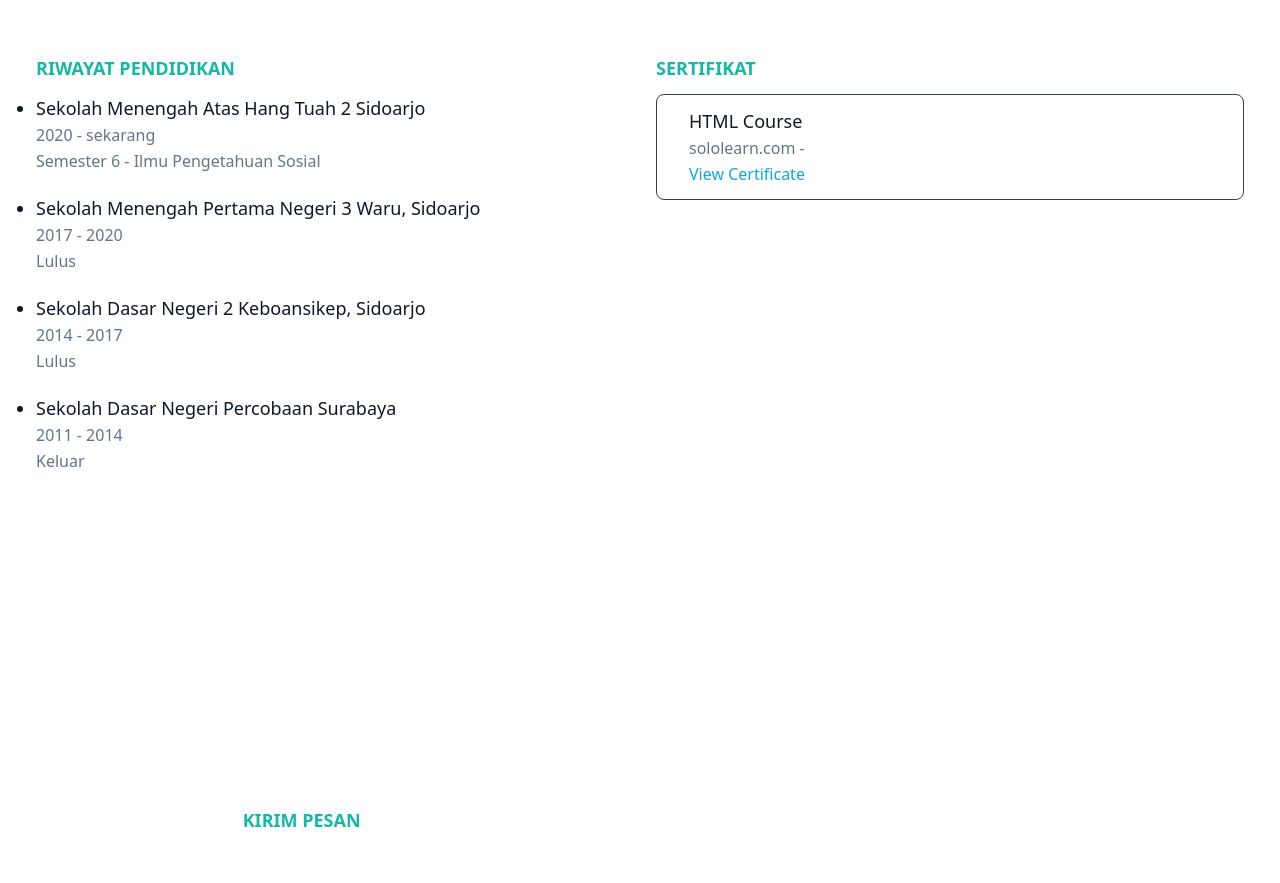
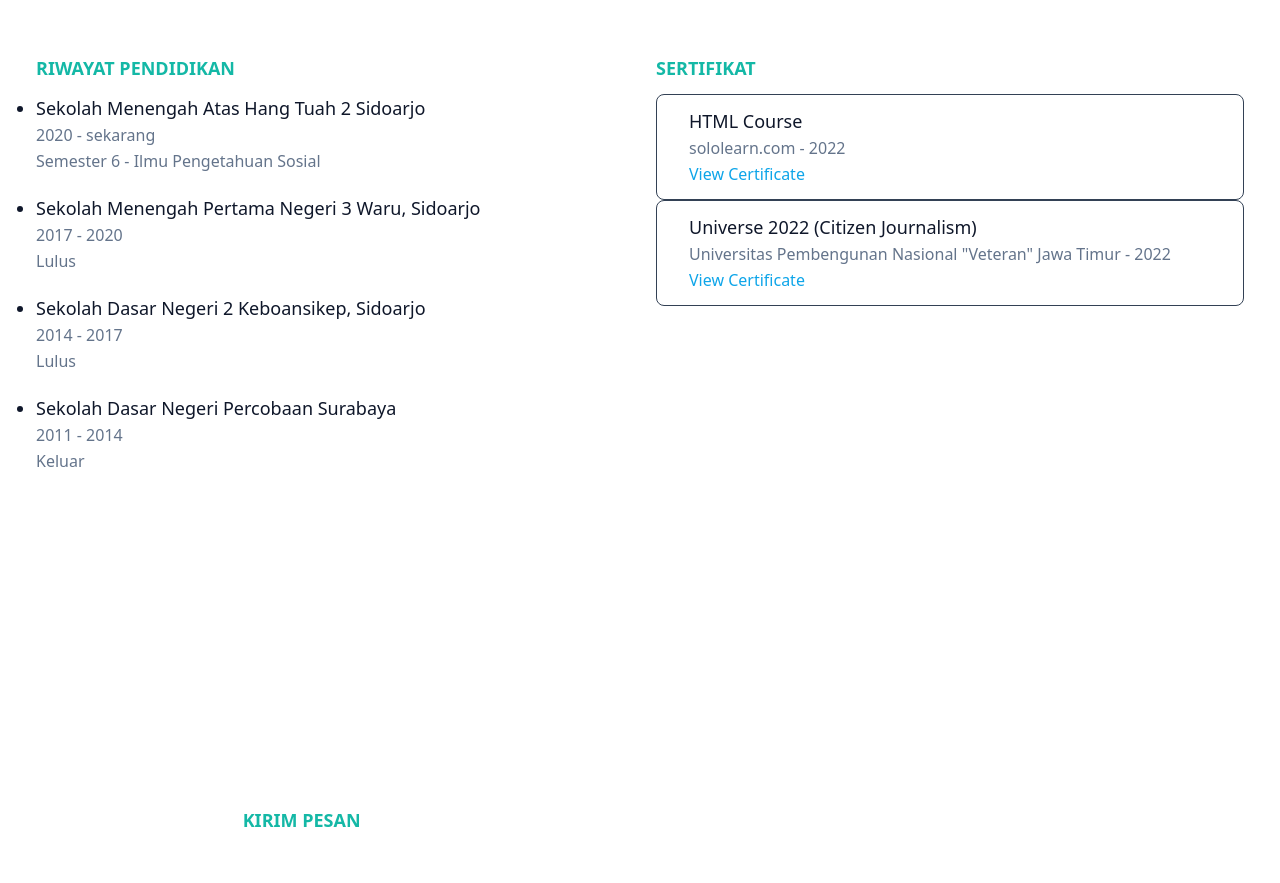
Before and after one commit to RendraYudha/sosmed, a plain HTML site: page index.html in a window 1280 px wide. Shown: the part 1000-1883 px from the top of the page. Drawn offline with nearby package versions, Linux system fonts and the light colour scheme.

Commit message:
Update index.html

```diff
--- a/index.html
+++ b/index.html
@@ -198,7 +198,13 @@
 					<h4 class="font-bold uppercase text-primary text-lg mb-3">Sertifikat</h4>
 					<ul class="p-3 border border-slate-700 rounded-lg w-full right-4 top-full">
 						<li class="font-medium text-base text-dark max-w-xl lg:text-lg mx-5">HTML Course</li>
-						<p class="font-small text-secondary leading-relaxed mx-5">sololearn.com -
+						<p class="font-small text-secondary leading-relaxed mx-5">sololearn.com - 2022
+						</p>
+						<a href="https://www.sololearn.com/Certificate/1014-26004108/jpg" class="font-small leading-relaxed mx-5 text-sky-500" target="_blank">View Certificate</a>
+					</ul>
+					<ul class="p-3 border border-slate-700 rounded-lg w-full right-4 top-full">
+						<li class="font-medium text-base text-dark max-w-xl lg:text-lg mx-5">Universe 2022 (Citizen Journalism)</li>
+						<p class="font-small text-secondary leading-relaxed mx-5">Universitas Pembengunan Nasional "Veteran" Jawa Timur - 2022
 						</p>
 						<a href="https://www.sololearn.com/Certificate/1014-26004108/jpg" class="font-small leading-relaxed mx-5 text-sky-500" target="_blank">View Certificate</a>
 					</ul>
```
